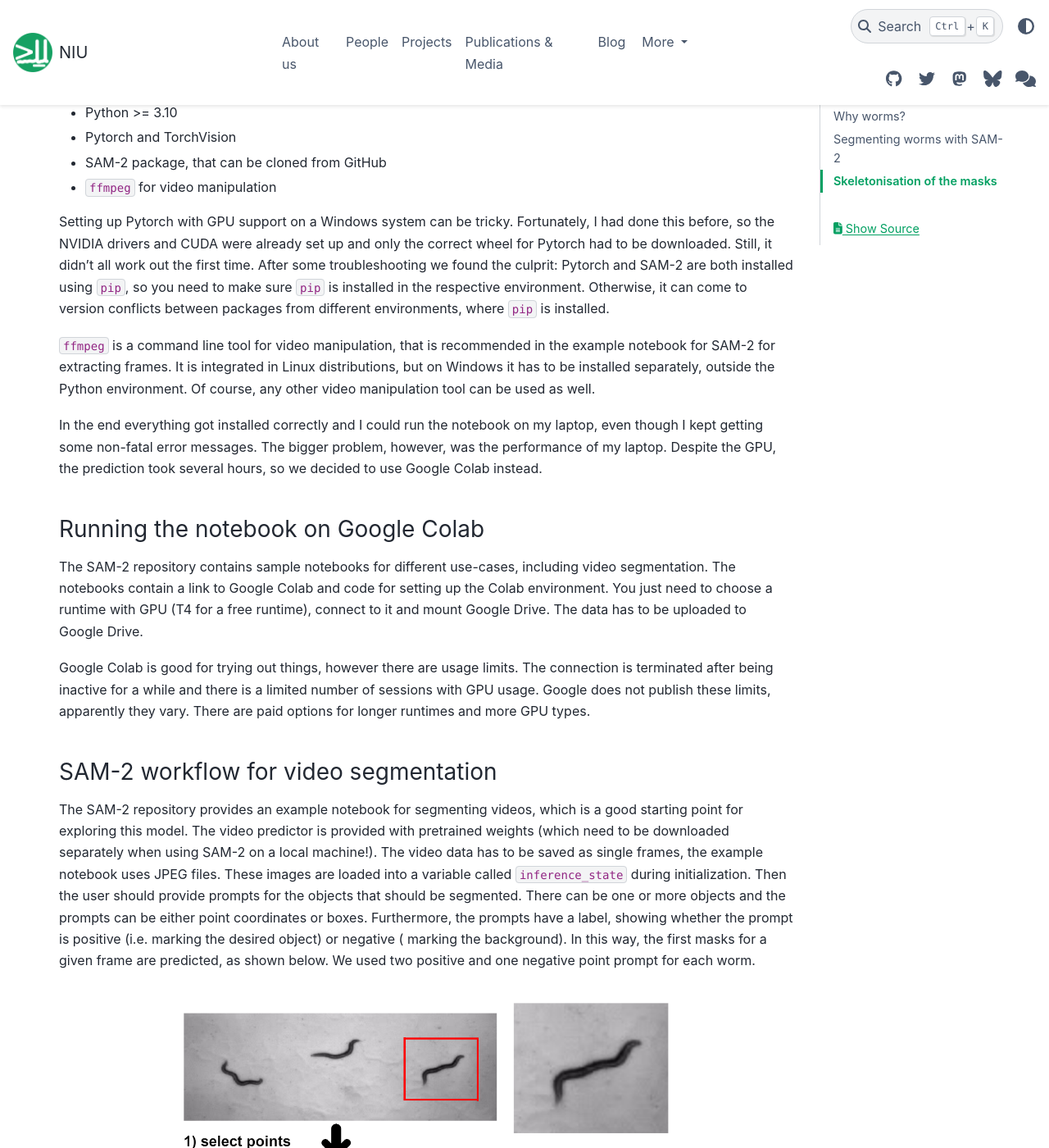
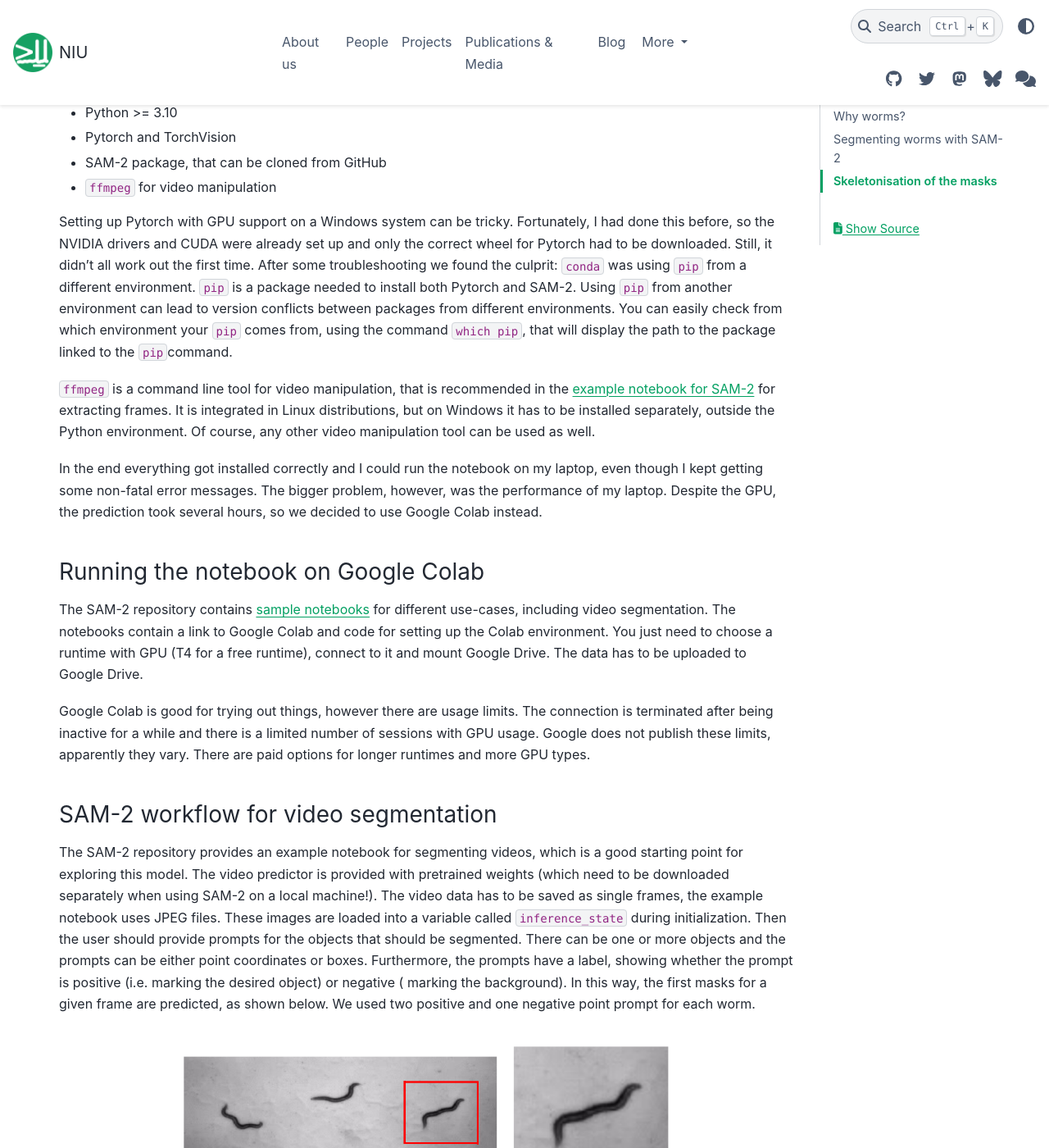
Before and after one commit to neuroinformatics-unit/neuroinformatics-unit.github.io, a Sphinx documentation site: the page built from docs/source/blog/sam2.md, in a window 1280 px wide and 1400 px high, scrolled down 1155 px. Shown: the whole window at 82% size. Built offline with Sphinx 7.4.7 and the PyData theme 0.15.4, drawn with Linux system fonts in a browser that asks for light colours; nearby versions of some CDN libraries; some of the changed text lies outside the part shown.

Commit message:
added links and changed the section about pip-problems

```diff
--- a/docs/source/blog/sam2.md
+++ b/docs/source/blog/sam2.md
@@ -53,13 +53,15 @@ Windows system, I decided to ignore that. SAM-2 requires:
 Setting up Pytorch with GPU support on a Windows system can be tricky. Fortunately,
 I had done this before, so the NVIDIA drivers and CUDA were already set up and only the
 correct wheel for Pytorch had to be downloaded. Still, it didn't all work out the first time.
-After some troubleshooting we found the culprit: Pytorch and SAM-2 are both installed
-using `pip`, so you need to make sure `pip` is installed in the respective environment.
-Otherwise, it can come to version conflicts between packages from different environments,
-where `pip` is installed.
+After some troubleshooting we found the culprit: `conda` was using `pip` from a different
+environment. `pip` is a package needed to install both Pytorch and SAM-2. Using `pip` from another environment
+can lead to version conflicts between packages from different environments. You can easily
+check from which environment your `pip` comes from, using the command `which pip`, that will
+display the path to the package linked to the `pip`command.
 
-`ffmpeg` is a command line tool for video manipulation, that is recommended in the example
-notebook for SAM-2 for extracting frames. It is integrated in Linux distributions, but
+
+`ffmpeg` is a command line tool for video manipulation, that is recommended in the [example
+notebook for SAM-2](https://github.com/facebookresearch/sam2/blob/2b90b9f5ceec907a1c18123530e92e794ad901a4/notebooks/video_predictor_example.ipynb) for extracting frames. It is integrated in Linux distributions, but
 on Windows it has to be installed separately, outside the Python environment. Of course,
 any other video manipulation tool can be used as well.
 
@@ -69,7 +71,7 @@ performance of my laptop. Despite the GPU, the prediction took several hours,
 so we decided to use Google Colab instead.
 
 ### Running the notebook on Google Colab
-The SAM-2 repository contains sample notebooks for different use-cases, including video
+The SAM-2 repository contains [sample notebooks](https://github.com/facebookresearch/sam2/tree/2b90b9f5ceec907a1c18123530e92e794ad901a4/notebooks) for different use-cases, including video
 segmentation. The notebooks contain a link to Google Colab and code for setting up the
 Colab environment. You just need to choose a runtime with GPU (T4 for a free runtime),
 connect to it and mount Google Drive. The data has to be uploaded to Google Drive.
@@ -130,8 +132,8 @@ While the results look reasonably good, there are some limitations. First, even
 simple example the masks overlap not only the worm, but also some neighbouring pixels.
 Using more points to prompt the model might solve this issue. However, the point coordinates
 have to be entered manually. Finding out the coordinates and typing them into an array is
-not very convenient. There are some SAM plugins for FIJI (SAMJ-IJ, only works for images not for
-videos) and napari (e.g. microSAM for microscopic images, supports 2D, 3D and videos),
+not very convenient. There are some SAM plugins for [FIJI](https://fiji.sc) ([SAMJ-IJ](https://github.com/segment-anything-models-java/SAMJ-IJ), only works for images not for
+videos) and [napari](https://napari.org) (e.g. [microSAM](https://computational-cell-analytics.github.io/micro-sam/micro_sam.html) for microscopic images, supports 2D, 3D and videos),
 that could make this step of the workflow easier.
 
 Second, on a more crowded plate, where the worms touch each other, the model tends to lose
```
